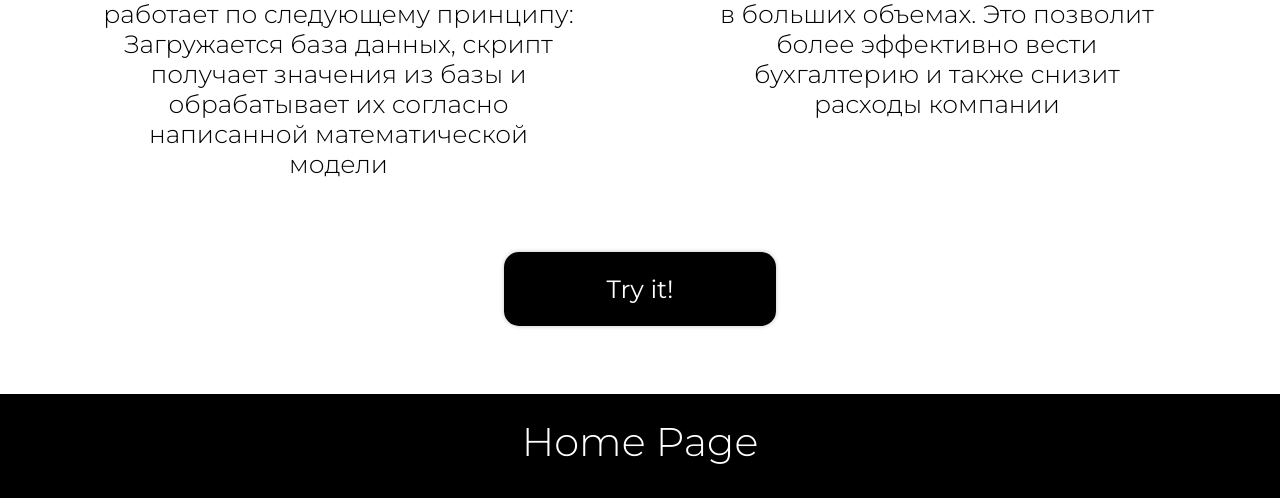
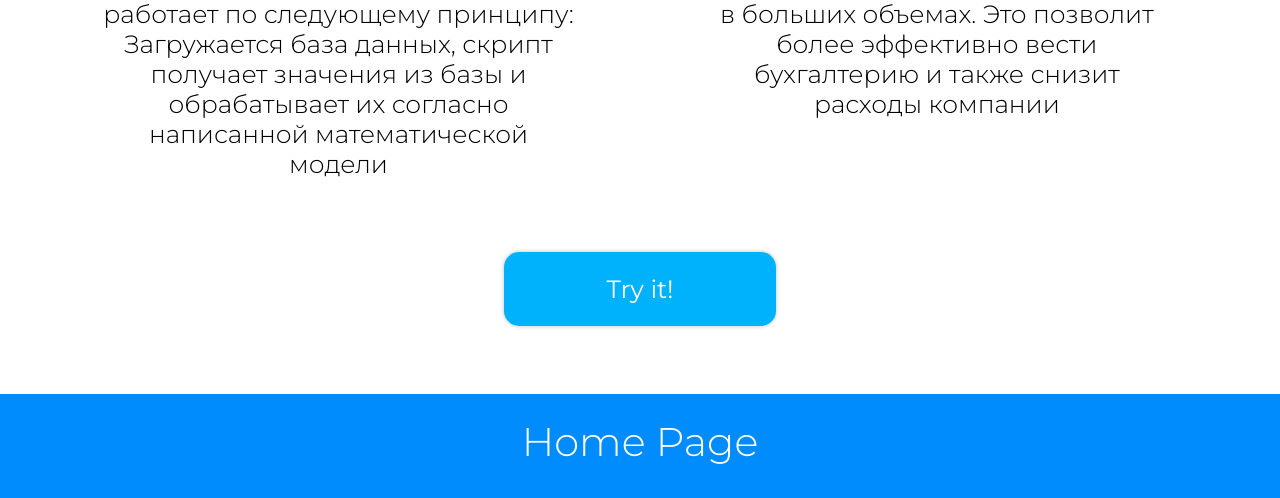
Before and after one commit to https-github-com-IamVirgoo/HakatonBoys, a Flask app: page /doc in a window 1280 px wide. Shown: the part 462-960 px from the top of the page. Run offline with Flask 2, Linux system fonts and the light colour scheme.

Commit message:
change the colors

```diff
--- a/app/static/css/doc_style.css
+++ b/app/static/css/doc_style.css
@@ -59,7 +59,7 @@ header {
 
 .main-content-btn {
     text-decoration: none;
-    background-color: #000;
+    background-color: #00B2FC;
     color: #fff;
     font-family: 'Montserrat', sans-serif;
     font-weight: 400;
@@ -78,7 +78,7 @@ header {
 
 footer {
     margin-top: 7vw;
-    background-color: #000;
+    background-color: #008CFC;
 }
 
 .footer-title {
--- a/app/static/css/index_style.css
+++ b/app/static/css/index_style.css
@@ -22,7 +22,7 @@ header {
 
 .content-box {
     text-align: center;
-    background-color: #000;
+    background-color: #00B2FC;
     border-radius: 10px;
     color: #fff;
     margin-left: 8vw;
@@ -103,7 +103,7 @@ header {
 }
 
 footer {
-    background-color: #000;
+    background-color: #008CFC;
 }
 
 .footer-title {
--- a/app/static/css/work_style.css
+++ b/app/static/css/work_style.css
@@ -71,7 +71,7 @@ a {
     display: flex;
     flex-wrap: wrap;
     justify-content: space-between;
-    background-color: #000;
+    background-color: #00B2FC;
     border-radius: 10px;
     color: #fff;
     margin-left: 8vw;
@@ -139,7 +139,7 @@ select {
 }
 
 footer {
-    background-color: #000;
+    background-color: #008CFC;
 }
 
 .footer-title {
```
